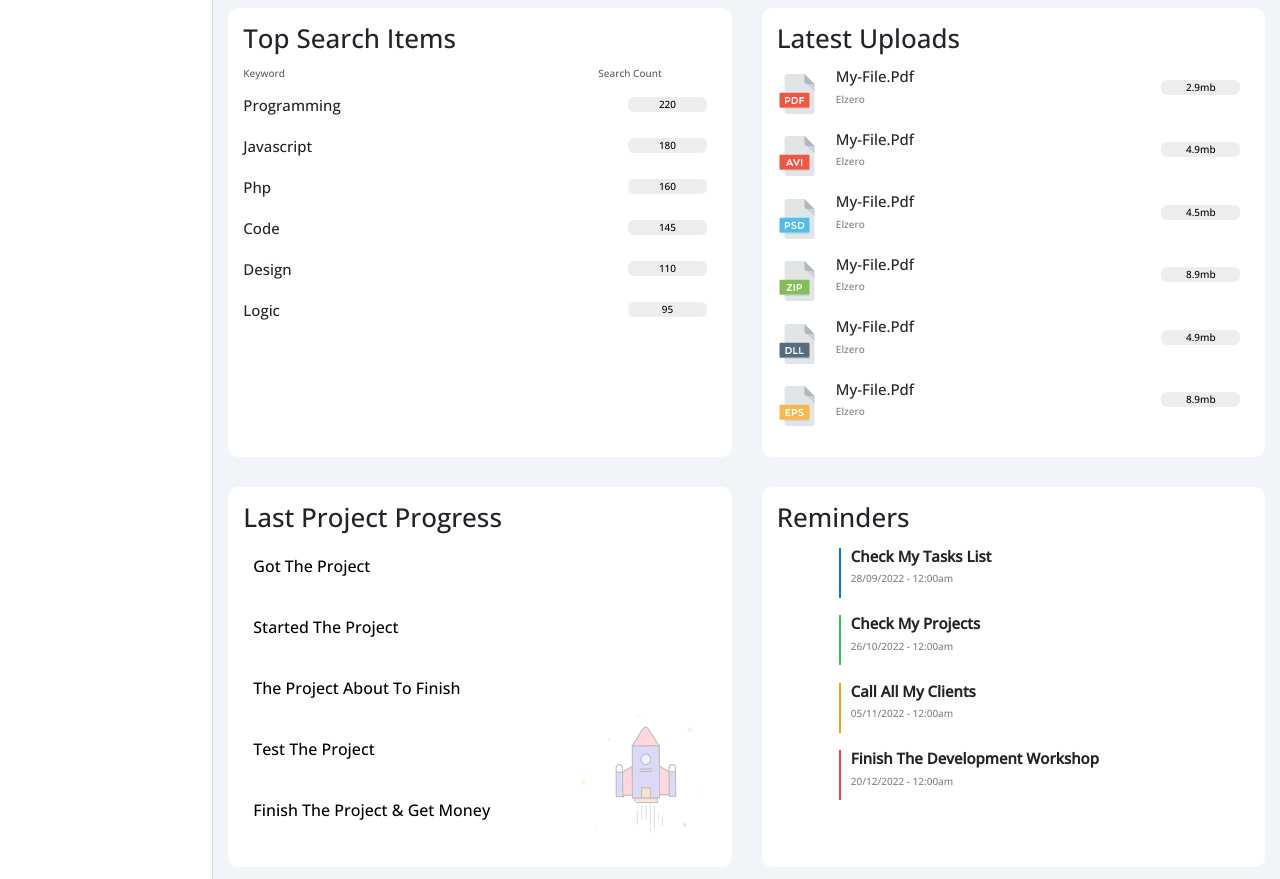
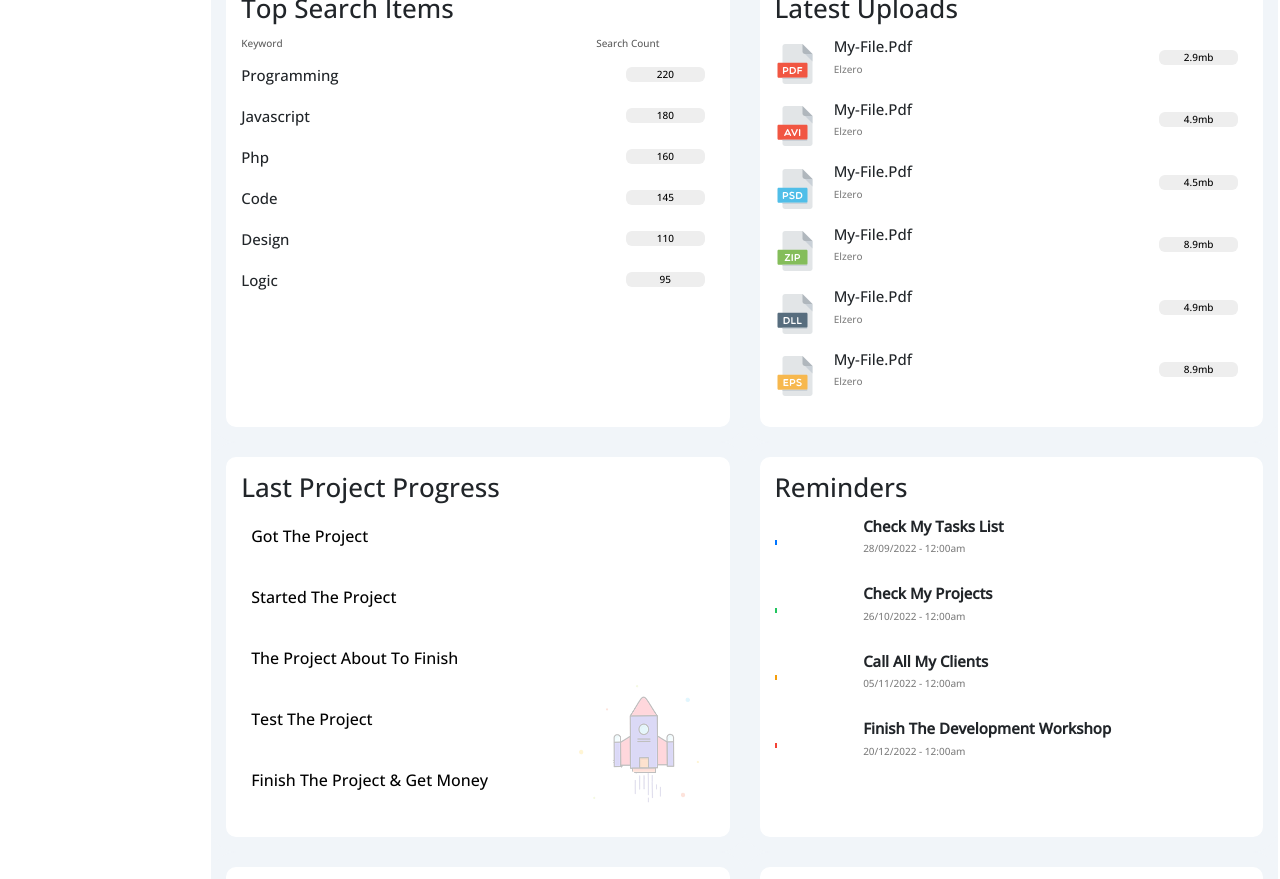
Before and after one commit to ahmedrayan587/Dashboard, a plain HTML site: page index.html in a window 1280 px wide. Shown: the part 1342-2221 px from the top of the page. After the commit the page ends 800 px from the top, so only its background shows below. Drawn offline with nearby package versions, Linux system fonts and the light colour scheme.

Commit message:
Update style.css

```diff
--- a/css/style.css
+++ b/css/style.css
@@ -47,6 +47,9 @@ a:hover{
 .sidebar{
     background-color: white;
     border-right: 1px solid #21252929;
+    position: fixed;
+    left: 0;
+    height: 100vh;
 }
 .elzero{
     position: relative;
@@ -103,6 +106,9 @@ a:hover{
     flex-direction: column;
     flex-wrap: nowrap;
     background-color: var(--basic-color);
+    position: absolute;
+    left: 16.5%;
+}
 }
 .head{
     height: 70px;
@@ -537,9 +543,7 @@ a:hover{
     top: 60%;
 }
 .re-1,.re-2,.re-3,.re-4{
-    position: relative;
-    width: 50px;
-    height: 50px;
+    padding-top: 5px;
 }
 .reminders span{
     position: absolute;
@@ -552,25 +556,25 @@ a:hover{
     transform: translate(-50%, -50%);
 }
 .re-1{
-    border-right: 2px solid var(--blue-color);
+    border-left: 2px solid var(--blue-color);
 }
 .reminders .re-1 span{
     background-color: var(--blue-color);
 }
 .re-2 {
-    border-right: 2px solid var(--green-color);
+    border-left: 2px solid var(--green-color);
 }
 .reminders .re-2 span {
     background-color: var(--green-color);
 }
 .re-3 {
-    border-right: 2px solid var(--orange-color);
+    border-left: 2px solid var(--orange-color);
 }
 .reminders .re-3 span {
     background-color: var(--orange-color);
 }
 .re-4 {
-    border-right: 2px solid var(--red-color);
+    border-left: 2px solid var(--red-color);
 }
 .reminders .re-4 span {
     background-color: var(--red-color);
```
